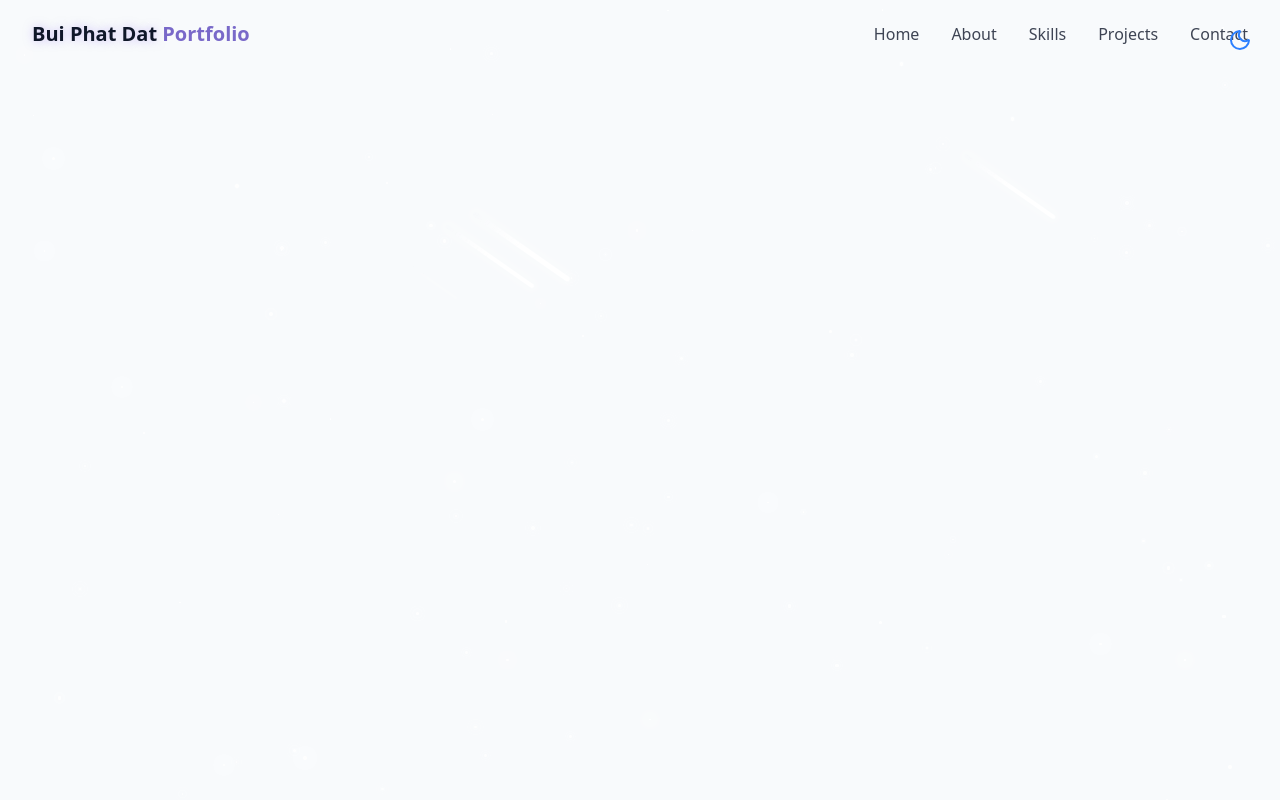
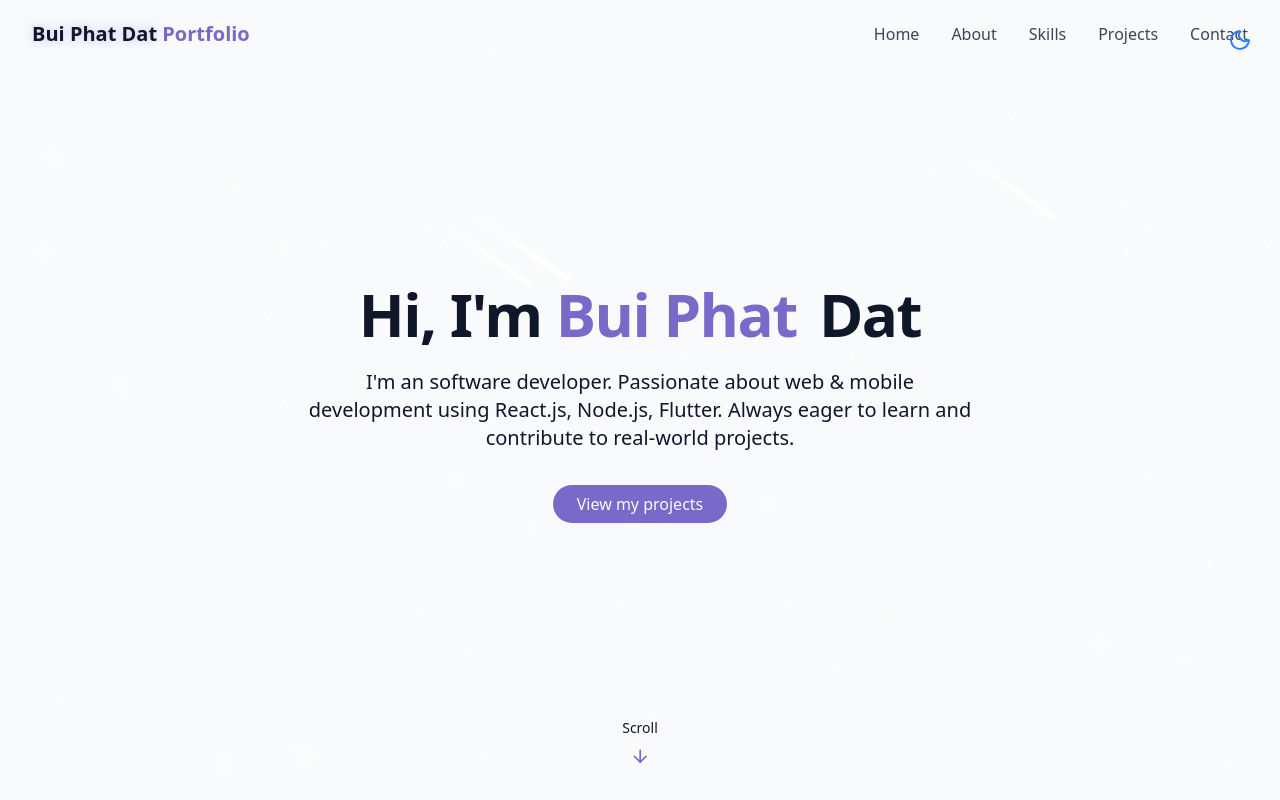
Before and after one commit to Dabeztt/portfolio, a React (Vite) app: page / in a window 1280 px wide. Built offline with nearby package versions, Linux system fonts and the light colour scheme.

Commit message:
Add hero section

```diff
--- /dev/null
+++ b/src/Components/HeroSection.jsx
@@ -0,0 +1,46 @@
+import { ArrowDown } from "lucide-react";
+import React from "react";
+
+const HeroSection = () => {
+  return (
+    <section
+      id="hero"
+      className="relative min-h-screen flex flex-col items-center justify-center px-4"
+    >
+      <div className="container max-w-4xl mx-auto text-center z-10">
+        <div className="space-y-6">
+          <h1 className="text-4xl md:text-6xl font-bold tracking-tight">
+            <span className="opacity-0 animate-fade-in">Hi, I'm</span>
+            <span className="text-primary opacity-0 animate-fade-in-delay-1">
+              {" "}
+              Bui Phat
+            </span>
+            <span className="text-gradient ml-2 opacity-0 animate-fade-in-delay-2">
+              {" "}
+              Dat
+            </span>
+          </h1>
+
+          <p className="text-lg md:text-xl text-muted-foreground max-w-2xl mx-auto opacity-0 animate-fade-in-delay-3">
+            I'm an software developer. Passionate about web & mobile development
+            using React.js, Node.js, Flutter. Always eager to learn and
+            contribute to real-world projects.
+          </p>
+
+          <div className="pt-4 opacity-0 animate-fade-in-delay-4">
+            <a href="#projects" className="cosmic-button">
+              View my projects
+            </a>
+          </div>
+        </div>
+      </div>
+
+      <div className="absolute bottom-8 left-1/2 transform -translate-x-1/2 flex flex-col items-center animate-bounce">
+        <span className="text-sm text-muted-foreground mb-2">Scroll</span>
+        <ArrowDown className="h-5 w-5 text-primary" />
+      </div>
+    </section>
+  );
+};
+
+export default HeroSection;
--- a/src/Pages/Home.jsx
+++ b/src/Pages/Home.jsx
@@ -1,6 +1,7 @@
 import ThemeToggle from "../Components/ThemeToggle";
 import StarBackground from "../Components/StarBackground";
 import Navbar from "../Components/Navbar";
+import HeroSection from "../Components/HeroSection";
 
 const Home = () => {
   return (
@@ -8,6 +9,9 @@
       <ThemeToggle />
       <StarBackground />
       <Navbar />
+      <main>
+        <HeroSection />
+      </main>
     </div>
   );
 };
```
